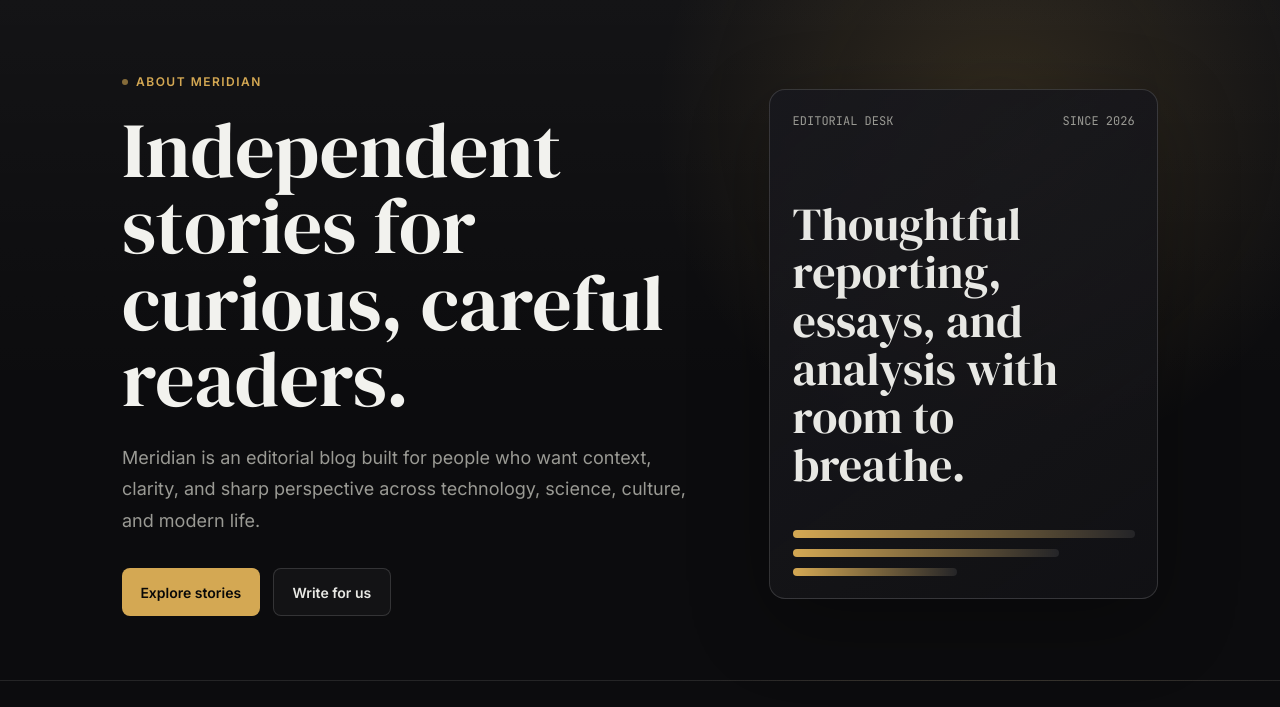
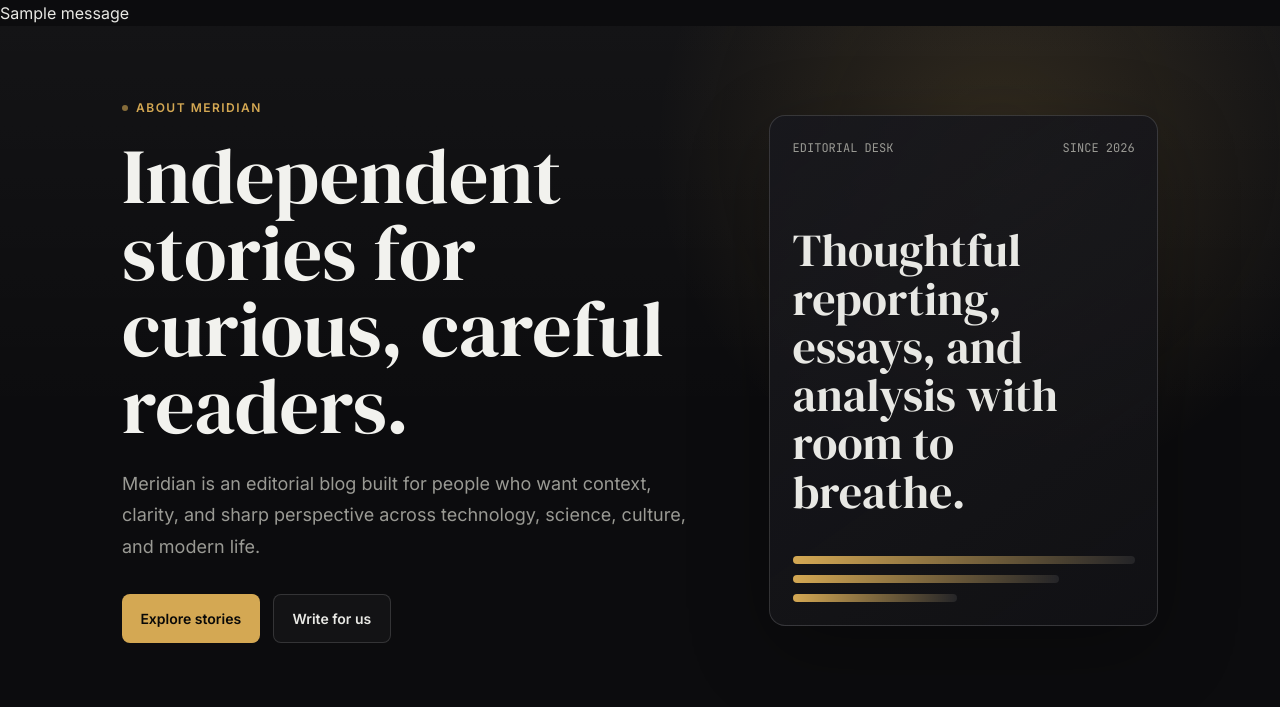
Before and after one commit to ziad11nasr11-coder/django-blog-application, a Django app: page /about/ in a window 1280 px wide. Shown: the part 65-772 px from the top of the page. Run offline with Django 5.2, Linux system fonts and the light colour scheme; tables that the repository leaves empty hold one stand-in row (values such as "Sample post"); one stand-in notice (Sample message) is shown; parts of the project's set-up code (start-up, migrations or seed data) failed here and were passed over.

Commit message:
feat(comments): add success messages after comment submission

```diff
--- a/src/posts/views.py
+++ b/src/posts/views.py
@@ -6,6 +6,7 @@ from comments.models import Comment
 from .models import Post, Category
 from .forms import EmailPostForm
 from comments.forms import CommentForm
+from django.contrib import messages
 
 try:
     from taggit.models import Tag
@@ -64,6 +65,11 @@ def post_detail(request, year, month, day, slug):
             comment = form.save(commit=False)
             comment.post = post
             comment.save()
+            messages.success(
+            request,
+            "Your comment has been submitted and is waiting for approval."
+            )
+
             return redirect(post.get_absolute_url())
     return render(request, 'post/detail.html', {
         'post': post,
--- a/src/templates/base.html
+++ b/src/templates/base.html
@@ -17,7 +17,15 @@
   </head>
   <body>
     {% include 'parts/navbar.html' %}
-
+    {% if messages %}
+    <div class="messages">
+        {% for message in messages %}
+            <div class="alert alert-{{ message.tags }}">
+                {{ message }}
+            </div>
+        {% endfor %}
+    </div>
+    {% endif %}
     <main>
       {% block content %}
       {% endblock %}
```
